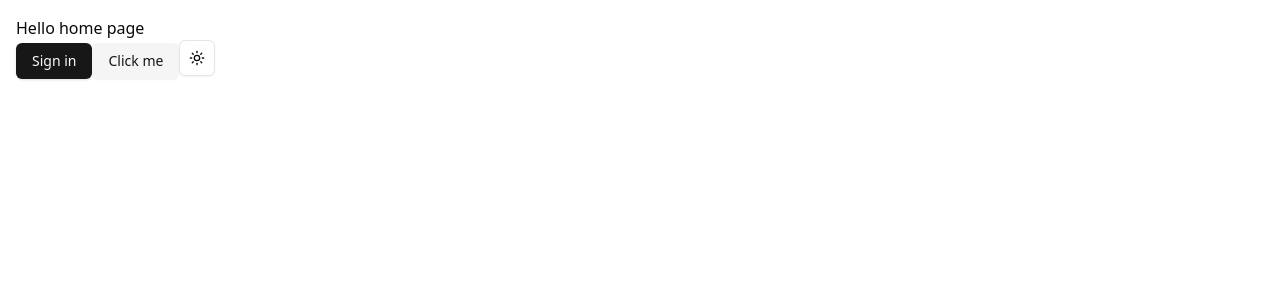
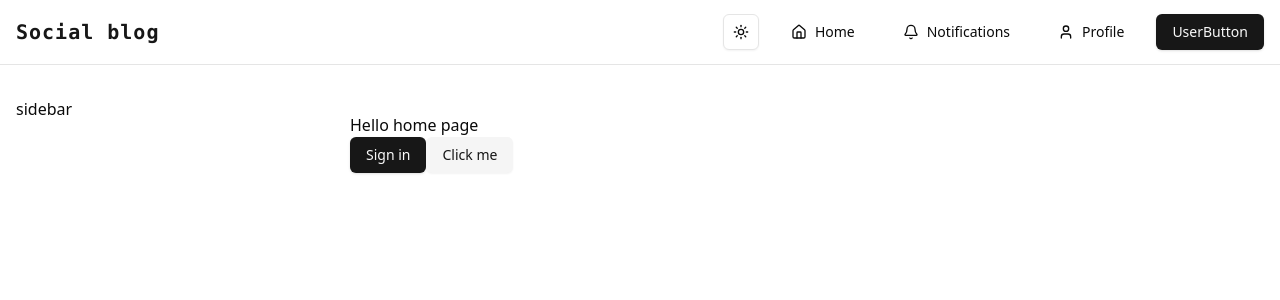
Before and after one commit to KNazarenko/demo-social-blog, a Next.js app: page / in a window 1280 px wide. Shown: the top 300 px of the page. Built offline with nearby package versions, Linux system fonts and the light colour scheme.

Commit message:
creat Navbar

```diff
--- a/src/app/layout.tsx
+++ b/src/app/layout.tsx
@@ -2,6 +2,7 @@
 import localFont from 'next/font/local';
 import './globals.css';
 import { ThemeProvider } from '@/components/ThemeProvider';
+import Navbar from '@/components/Navbar';
 
 const geistSans = localFont({
 	src: './fonts/GeistVF.woff',
@@ -33,7 +34,19 @@
 					defaultTheme="system"
 					enableSystem
 					disableTransitionOnChange>
-					{children}
+					<div className="min-h-screen">
+						<Navbar />
+						<main className="py-8">
+							<div className="max-w-7xl mx-auto px-4">
+								<div className="grid grid-cols-1 lg:grid-cols-12 gap-6">
+									<div className="hidden lg:block lg:col-span-3">
+										sidebar
+									</div>
+									<div className="col-span-9">{children}</div>
+								</div>
+							</div>
+						</main>
+					</div>
 				</ThemeProvider>
 			</body>
 		</html>
--- a/src/app/page.tsx
+++ b/src/app/page.tsx
@@ -1,4 +1,3 @@
-import ModeToggle from '@/components/ModeToggle';
 import { Button } from '@/components/ui/button';
 
 export default function Home() {
@@ -7,7 +6,6 @@
 			<h1>Hello home page</h1>
 			<Button>Sign in</Button>
 			<Button variant={'secondary'}>Click me</Button>
-			<ModeToggle />
 		</div>
 	);
 }
--- /dev/null
+++ b/src/components/DesktopNavbar.tsx
@@ -0,0 +1,58 @@
+import { fetchUserData } from '@/lib/auth';
+import React from 'react';
+import ModeToggle from './ModeToggle';
+import { Button } from './ui/button';
+import Link from 'next/link';
+import { BellIcon, HomeIcon, UserIcon } from 'lucide-react';
+import { User } from '@/lib/definitions';
+
+async function DesktopNavbar() {
+	const user: User = await fetchUserData();
+
+	return (
+		<div className="hidden md:flex items-center space-x-4">
+			<ModeToggle />
+
+			<Button variant="ghost" className="flex items-center gap-2" asChild>
+				<Link href="/">
+					<HomeIcon className="w-4 h-4" />
+					<span className="hidden lg:inline">Home</span>
+				</Link>
+			</Button>
+
+			{user ? (
+				<>
+					<Button
+						variant="ghost"
+						className="flex items-center gap-2"
+						asChild>
+						<Link href="/notifications">
+							<BellIcon className="w-4 h-4" />
+							<span className="hidden lg:inline">
+								Notifications
+							</span>
+						</Link>
+					</Button>
+					<Button
+						variant="ghost"
+						className="flex items-center gap-2"
+						asChild>
+						<Link
+							href={`/profile/${
+								user.username ??
+								user.email_address[0].split('@')[0]
+							}`}>
+							<UserIcon className="w-4 h-4" />
+							<span className="hidden lg:inline">Profile</span>
+						</Link>
+					</Button>
+					<Button variant="default">UserButton</Button>
+				</>
+			) : (
+				<Button variant="default">Sign In</Button>
+			)}
+		</div>
+	);
+}
+
+export default DesktopNavbar;
--- /dev/null
+++ b/src/components/Navbar.tsx
@@ -0,0 +1,27 @@
+import Link from 'next/link';
+import React from 'react';
+import DesktopNavbar from './DesktopNavbar';
+
+function Navbar() {
+	console.log('Navbar');
+	return (
+		<nav className="sticky top-0 w-full border-b bg-background/95 backdrop-blur supports-[backdrop-filter]:bg-background/60 z-50">
+			<div className="max-w-7xl mx-auto px-4">
+				<div className="flex items-center justify-between h-16">
+					<div className="flex items-center">
+						<Link
+							href="/"
+							className="text-xl font-bold text-primary font-mono tracking-wider">
+							Social blog
+						</Link>
+					</div>
+
+					<DesktopNavbar />
+					{/* <MobileNavbar /> */}
+				</div>
+			</div>
+		</nav>
+	);
+}
+
+export default Navbar;
```
